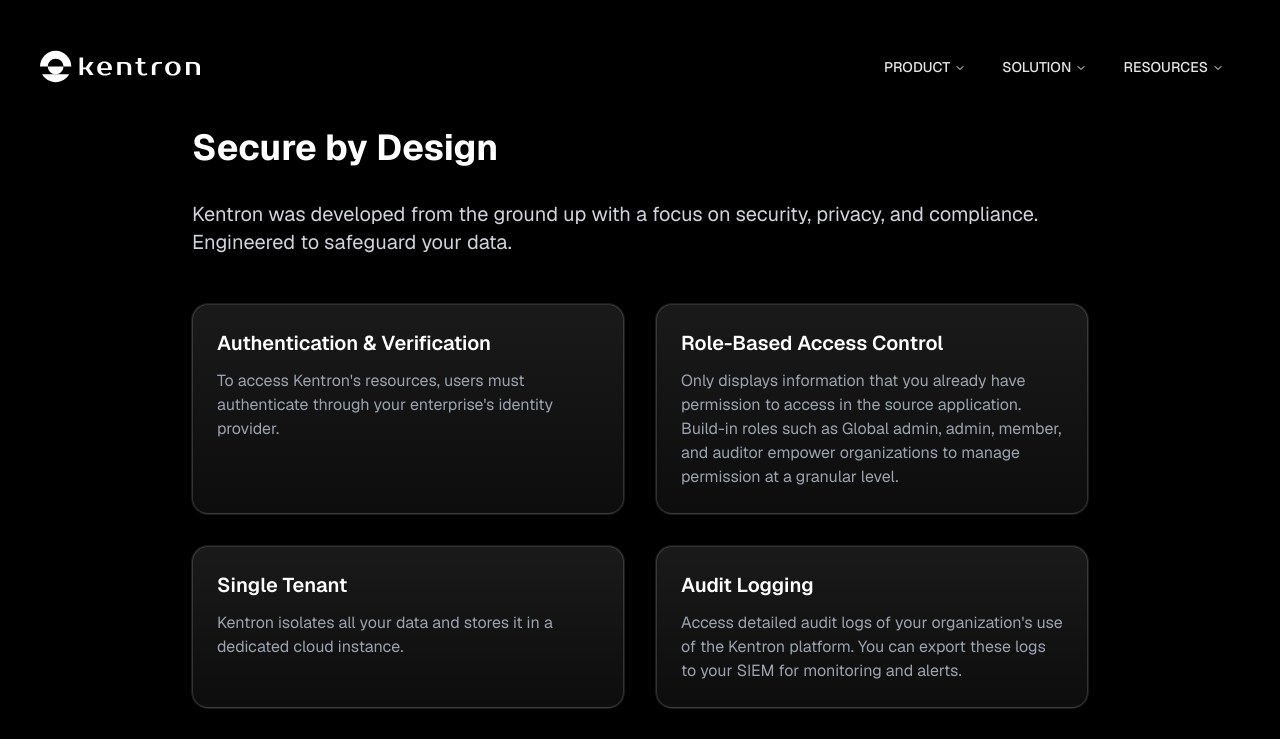
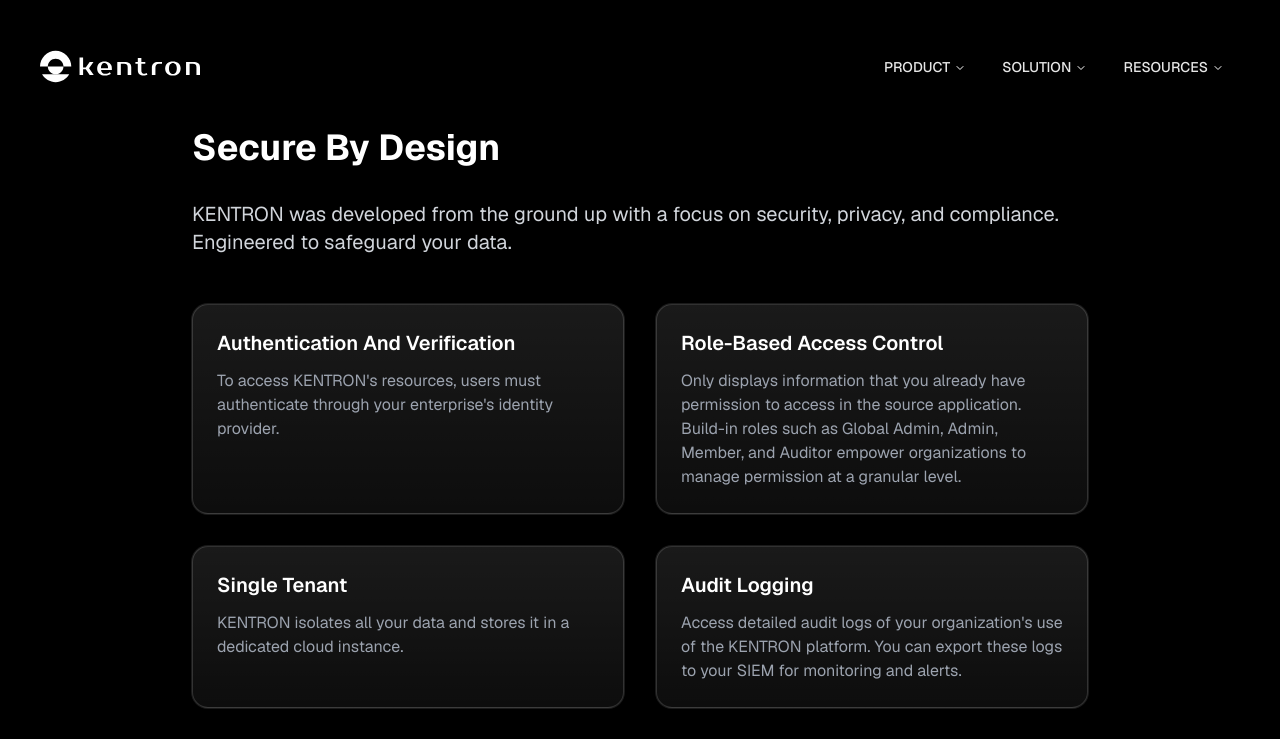
Before and after one commit to raghavshulka/kentron, a Next.js app: page /resources/security in a window 1280 px wide. Shown: the top 739 px of the page. Built offline with nearby package versions, Linux system fonts and the light colour scheme.

Commit message:
changes in typos

```diff
--- a/app/(marketing)/resources/security/page.tsx
+++ b/app/(marketing)/resources/security/page.tsx
@@ -4,37 +4,36 @@ export default function SecurityPage() {
   return (
     <div className="min-h-screen bg-black text-white py-32 px-4">
       <div className="container mx-auto max-w-4xl">
-        <h1 className="text-4xl font-bold mb-8">Secure by Design</h1>
+        <h1 className="text-4xl font-bold mb-8">Secure By Design</h1>
 
         <p className="text-xl text-gray-300 mb-12">
-          Kentron was developed from the ground up with a focus on security, privacy, and compliance.
+          KENTRON was developed from the ground up with a focus on security, privacy, and compliance.
           Engineered to safeguard your data.
         </p>
 
         <div className="grid gap-8 md:grid-cols-2">
-          {/* Security Features */}
           <SecurityFeature
-            title="Authentication & Verification"
-            description="To access Kentron's resources, users must authenticate through your enterprise's identity provider."
+            title="Authentication And Verification"
+            description="To access KENTRON's resources, users must authenticate through your enterprise's identity provider."
           />
 
           <SecurityFeature
             title="Role-Based Access Control"
-            description="Only displays information that you already have permission to access in the source application. Build-in roles such as Global admin, admin, member, and auditor empower organizations to manage permission at a granular level."
+            description="Only displays information that you already have permission to access in the source application. Build-in roles such as Global Admin, Admin, Member, and Auditor empower organizations to manage permission at a granular level."
           />
 
           <SecurityFeature
             title="Single Tenant"
-            description="Kentron isolates all your data and stores it in a dedicated cloud instance."
+            description="KENTRON isolates all your data and stores it in a dedicated cloud instance."
           />
 
           <SecurityFeature
             title="Audit Logging"
-            description="Access detailed audit logs of your organization's use of the Kentron platform. You can export these logs to your SIEM for monitoring and alerts."
+            description="Access detailed audit logs of your organization's use of the KENTRON platform. You can export these logs to your SIEM for monitoring and alerts."
           />
 
           <SecurityFeature
-            title="On-demand Sync"
+            title="On-Demand Sync"
             description="On-demand content creation empowers users to collect data when they need the most."
           />
 
```
